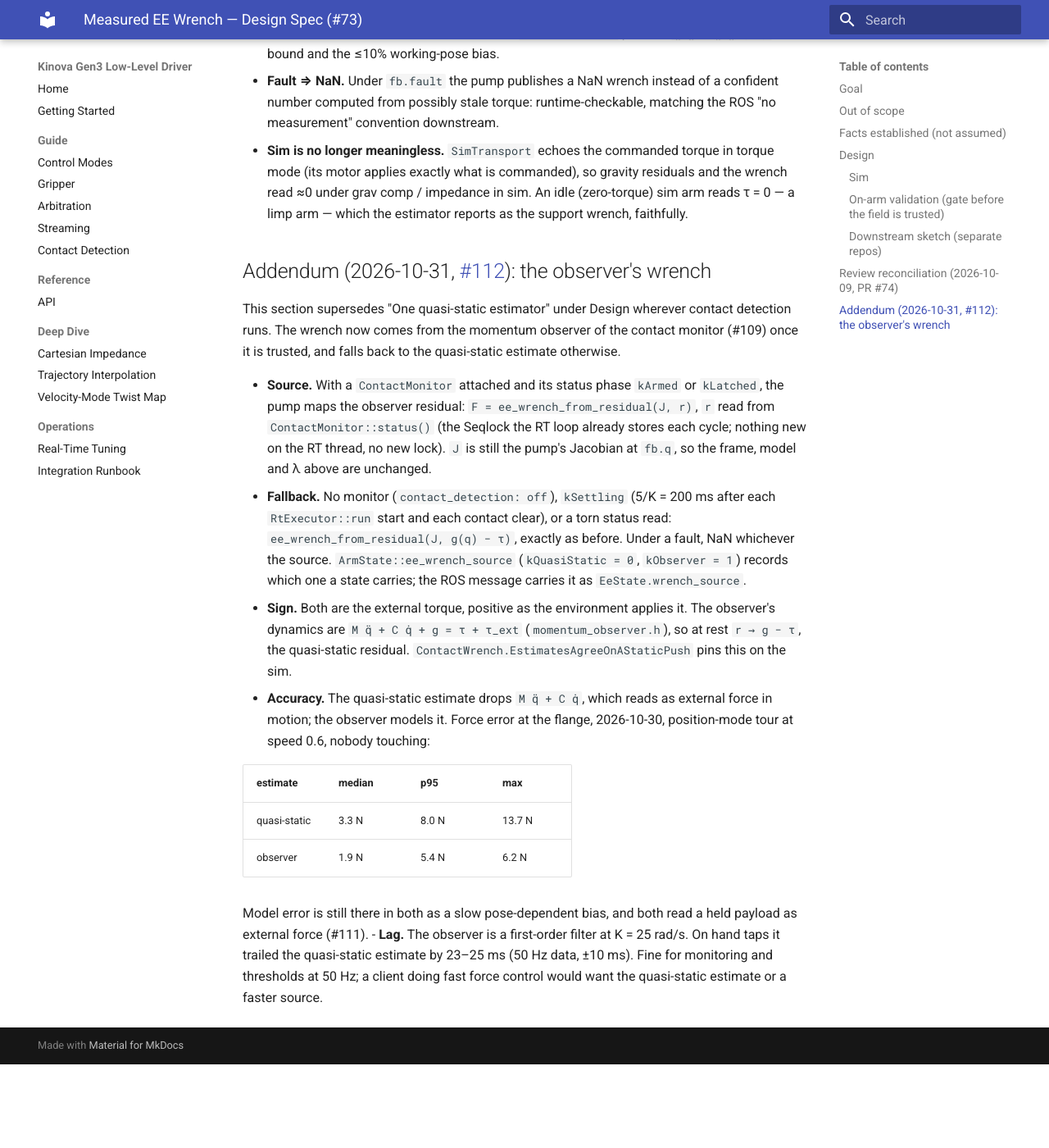
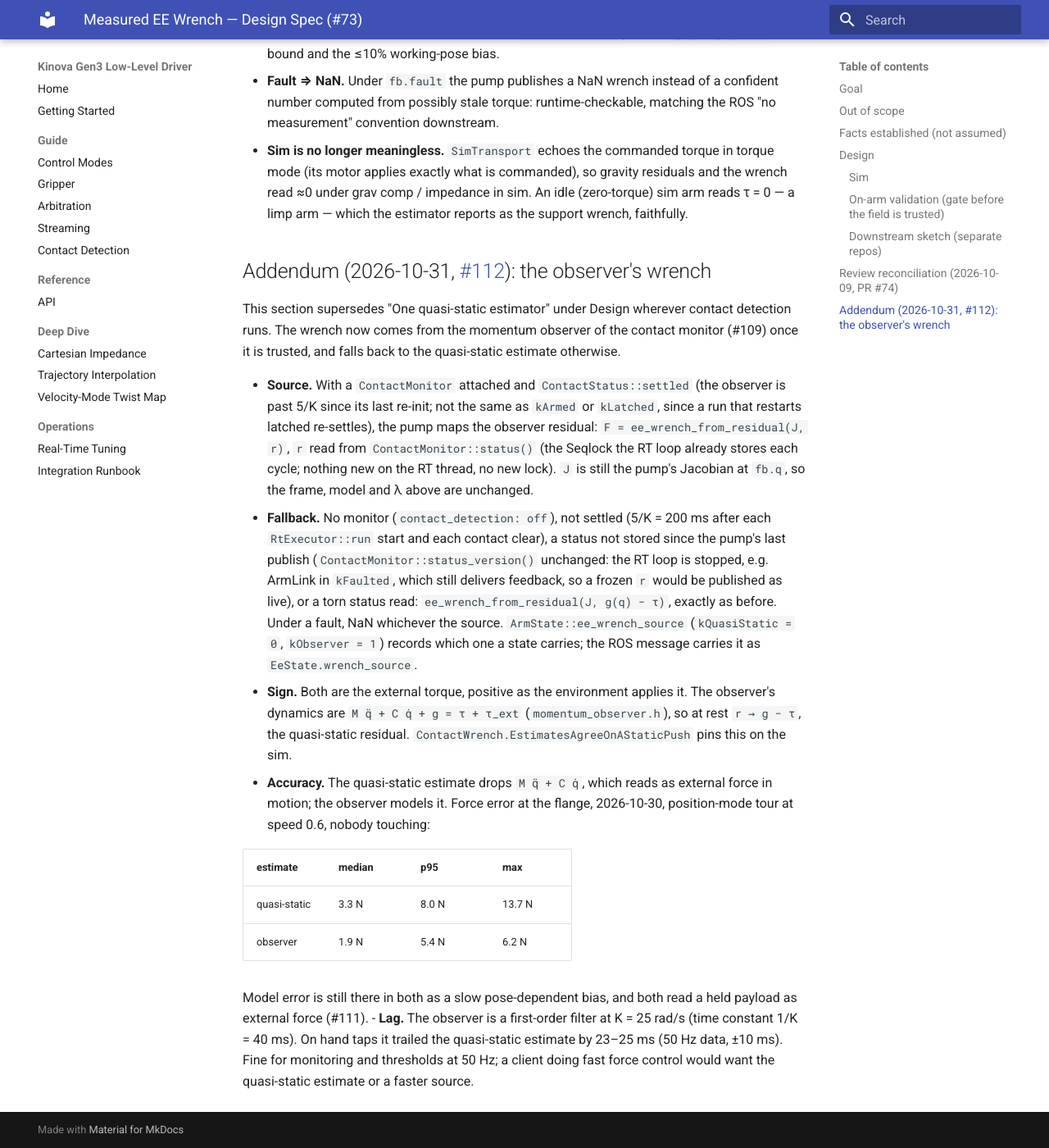
Before and after one commit to rammp-org/kinova-gen3-driver, an MkDocs documentation site: the page built from docs/superpowers/specs/2026-10-04-ee-wrench-design.md, in a window 1280 px wide and 1400 px high, scrolled down 3025 px. Shown: the whole window at 82% size. Built offline with MkDocs 1.6.1 and Material for MkDocs 9.7.7, drawn with Linux system fonts in a browser that asks for light colours; before the commit the page ends 4323 px from its top, so only the background shows below that.

Commit message:
Observer wrench only while settled and live (#112 review)
A run that restarts latched re-settles its observer with r from 0, so phase
kLatched alone does not mean r is trusted: new ContactStatus::settled. And
while ArmLink waits in kFaulted it still delivers feedback but nothing steps
the monitor, so its status is frozen: the pump now needs a status stored since
its last publish (new ContactMonitor::status_version()). Lag documented as
measured (~25 ms), not as following from K (time constant 40 ms).

Co-Authored-By: Claude Opus 5.5 <noreply@anthropic.com>
Claude-Session: https://claude.ai/code/session_01QoDtVooiDnUEqF5CxgSapR

```diff
--- a/docs/superpowers/specs/2026-10-04-ee-wrench-design.md
+++ b/docs/superpowers/specs/2026-10-04-ee-wrench-design.md
@@ -136,14 +136,18 @@ This section supersedes "One quasi-static estimator" under Design wherever
 contact detection runs. The wrench now comes from the momentum observer of the contact monitor (#109)
 once it is trusted, and falls back to the quasi-static estimate otherwise.
 
-- **Source.** With a `ContactMonitor` attached and its status phase `kArmed` or
-  `kLatched`, the pump maps the observer residual: `F = ee_wrench_from_residual(J, r)`,
+- **Source.** With a `ContactMonitor` attached and `ContactStatus::settled` (the
+  observer is past 5/K since its last re-init; not the same as `kArmed` or
+  `kLatched`, since a run that restarts latched re-settles), the pump maps the observer residual: `F = ee_wrench_from_residual(J, r)`,
   `r` read from `ContactMonitor::status()` (the Seqlock the RT loop already
   stores each cycle; nothing new on the RT thread, no new lock). `J` is still
   the pump's Jacobian at `fb.q`, so the frame, model and λ above are unchanged.
-- **Fallback.** No monitor (`contact_detection: off`), `kSettling` (5/K = 200 ms
-  after each `RtExecutor::run` start and each contact clear), or a torn status
-  read: `ee_wrench_from_residual(J, g(q) − τ)`, exactly as before. Under a fault,
+- **Fallback.** No monitor (`contact_detection: off`), not settled (5/K = 200 ms
+  after each `RtExecutor::run` start and each contact clear), a status not
+  stored since the pump's last publish (`ContactMonitor::status_version()`
+  unchanged: the RT loop is stopped, e.g. ArmLink in `kFaulted`, which still
+  delivers feedback, so a frozen `r` would be published as live), or a torn
+  status read: `ee_wrench_from_residual(J, g(q) − τ)`, exactly as before. Under a fault,
   NaN whichever the source. `ArmState::ee_wrench_source` (`kQuasiStatic = 0`,
   `kObserver = 1`) records which one a state carries; the ROS message carries it
   as `EeState.wrench_source`.
@@ -162,7 +166,8 @@ once it is trusted, and falls back to the quasi-static estimate otherwise.
 
   Model error is still there in both as a slow pose-dependent bias, and both
   read a held payload as external force (#111).
-- **Lag.** The observer is a first-order filter at K = 25 rad/s. On hand taps
+- **Lag.** The observer is a first-order filter at K = 25 rad/s (time constant
+  1/K = 40 ms). On hand taps
   it trailed the quasi-static estimate by 23–25 ms (50 Hz data, ±10 ms). Fine for
   monitoring and thresholds at 50 Hz; a client doing fast force control would
   want the quasi-static estimate or a faster source.
```
Also changed, not shown: CHANGELOG.md (+10 -7 lines), docs/reference/api.md (+4 -4 lines), 5 other files.
